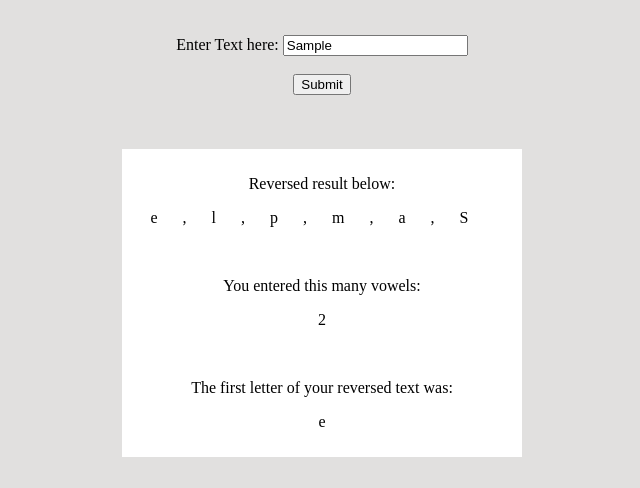
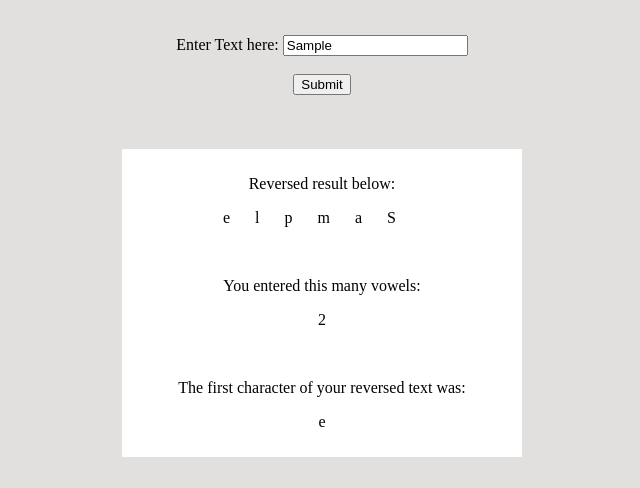
Before and after one commit to moondocmd/v-school-proj0, a plain HTML site: page index.html in a window 1280 px wide. Both pictures are taken after typing "Sample" into the empty fields and a click on the button "Submit". Shown: the part 110-598 px from the top of the page, without its empty margins (318-958 px from the left). Drawn offline with Linux system fonts and the light colour scheme.

Commit message:
minor js updates

```diff
--- a/app.js
+++ b/app.js
@@ -3,11 +3,8 @@ class TextInput{
         this.val = val;
     }
     reverse(){
-        this.val = this.val.split("").reverse();
+        this.val = this.val.split("").reverse().join("");
         return this.val;
-    }
-    explode(){
-        return this.val.toString().split("").join("    ");
     }
     getVowels(){
         var vowels = ["a", "e", "i", "o", "u"];
@@ -23,8 +20,9 @@ class TextInput{
     getFirst(){
         if (!this.val){return ''}
         else{
-            var strArr = this.val.toString().split("");
-            return strArr[0];
+            var textInput = this.val.toString().trim(); // lets remove any whitespace so we can get the first letter
+            var strArr = textInput.split(""); // create an array of characters
+            return strArr[0].toString();
         }
     }
 }
@@ -35,8 +33,7 @@ window.onload = function(){
         document.getElementById("reversed").innerHTML = text_input.reverse();
         document.getElementById("vowels").innerHTML = text_input.getVowels();
         document.getElementById("first_letter").innerHTML = text_input.getFirst();
-
-}
+    }
     var submitButton = document.getElementById ("sButton");
     if(submitButton.addEventListener) {
         submitButton.addEventListener("click", reverseText);
--- a/index.html
+++ b/index.html
@@ -29,7 +29,7 @@
 			<p> You entered this many vowels:</p>
             <p id="vowels"> </p>
         <br />
-			<p>The first letter of your reversed text was:</p>
+			<p>The first character of your reversed text was:</p>
 			<p id="first_letter"> </p>
 		</div>
 	</div>
```
